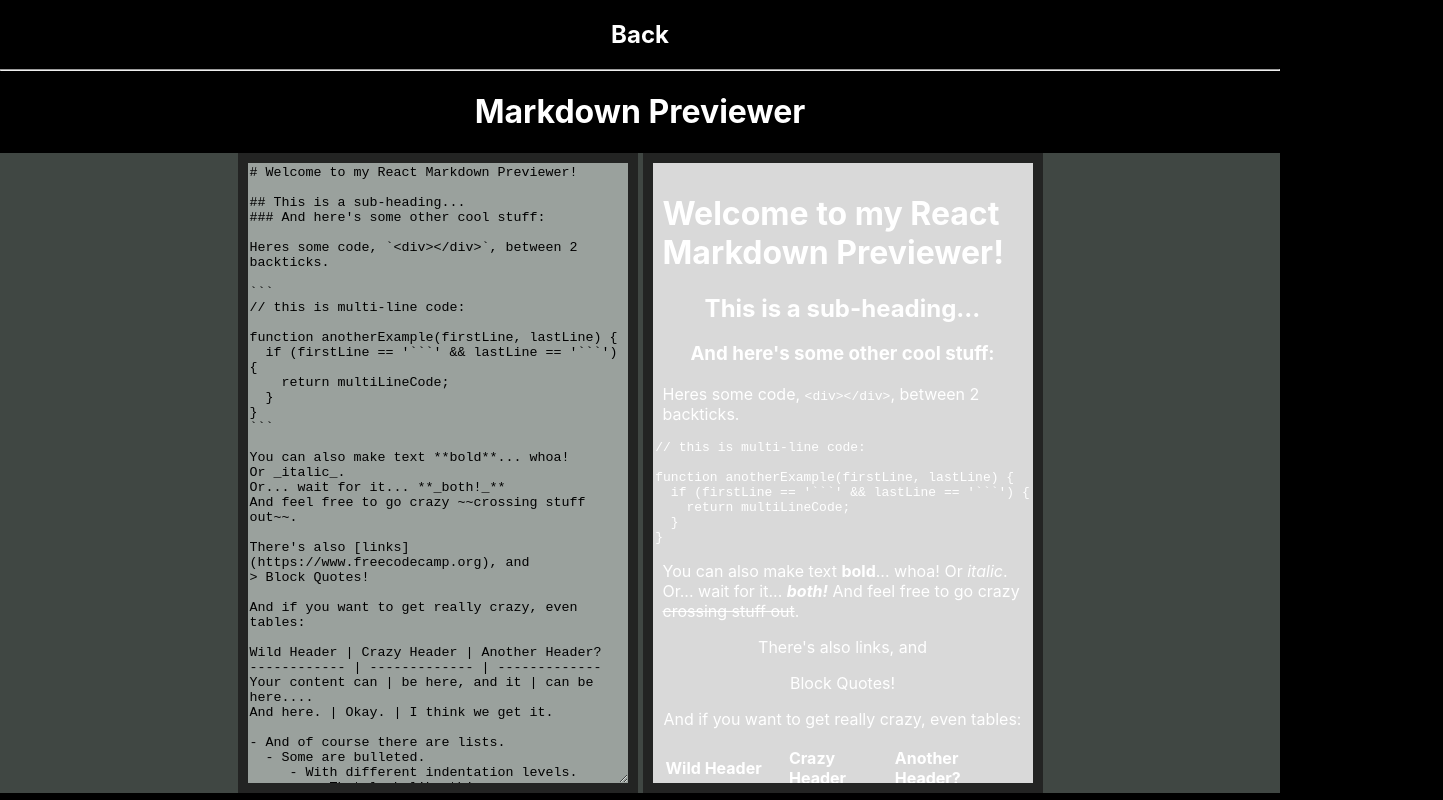
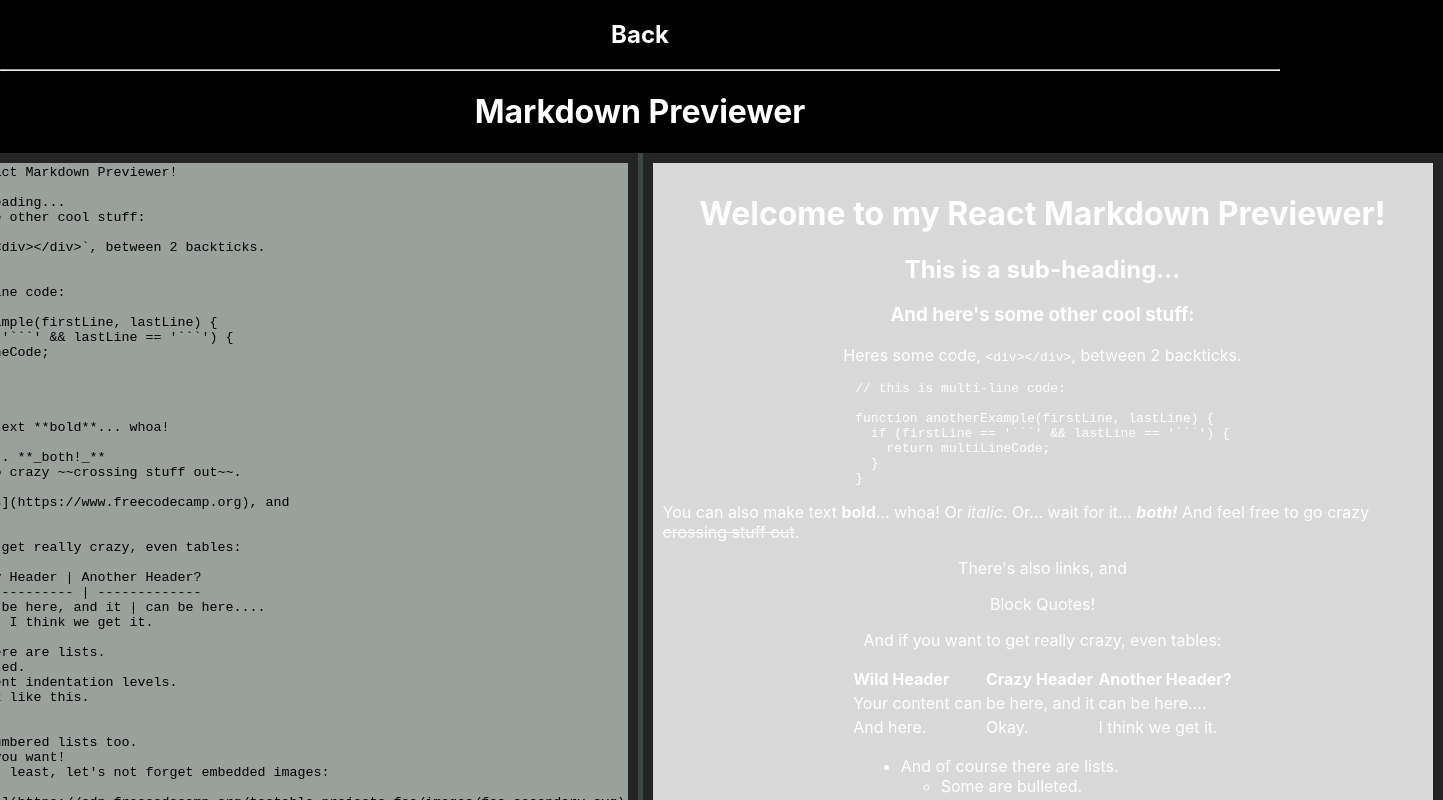
Before and after one commit to Danieda/Fcc-FrontEnd-React-Redux-Certificate, a Next.js app: page /projects/markdown-previewer in a window 1280 px wide. Shown: the top 800 px of the page, 1443 px wide, since content can reach past the window. Built offline with nearby package versions, Linux system fonts and the light colour scheme.

Commit message:
Home index changes

```diff
--- a/styles/Home.module.css
+++ b/styles/Home.module.css
@@ -35,11 +35,11 @@
   display: grid;
  grid-template-columns: 1fr 1fr 1fr;
   grid-template-rows: 0.4fr 0.4fr;
-  grid-gap: 200px;
-
+ column-gap: 200px;
+row-gap: 0px;
   justify-items: center;
   align-items: center;
-  background: #282c34;
+
   background-size: cover;
 
 
--- a/styles/globals.css
+++ b/styles/globals.css
@@ -12,6 +12,16 @@ body {
   font-family: -apple-system, BlinkMacSystemFont, Segoe UI, Roboto, Oxygen,
     Ubuntu, Cantarell, Fira Sans, Droid Sans, Helvetica Neue, sans-serif;
 }
+main {
+  background: #282c34;
+      background-size: cover;
+    position: relative;
+    justify-content: center;
+    align-items: center;
+    display: flex;
+ width: 100%;
+
+}
 a {
   color: inherit;
   text-decoration: none;
--- a/styles/markdown.module.css
+++ b/styles/markdown.module.css
@@ -1,13 +1,14 @@
 #InputBox{
-width: 50vh;
-height: 80vh;
+width: 800px;
+height: 1200px;
+
 background:#9aa19d;
 border: 10px solid #232423
 }
 #InputResult{
 background: #d9d9d9;
-width: 50vh;
-height: 80vh;
+width: 800px;
+height: 1200px;
 border: 10px solid #232423;
 padding: 10px;
 word-wrap: break-word;
@@ -28,8 +29,7 @@ overflow: hidden;
     background: #404743;
 }
 #textResult{
-width: 100%;
-height: 100%;
+
 color: black;
 word-wrap: break-word;
 }
```
Also changed, not shown: pages/index.js (+4 -4 lines).
